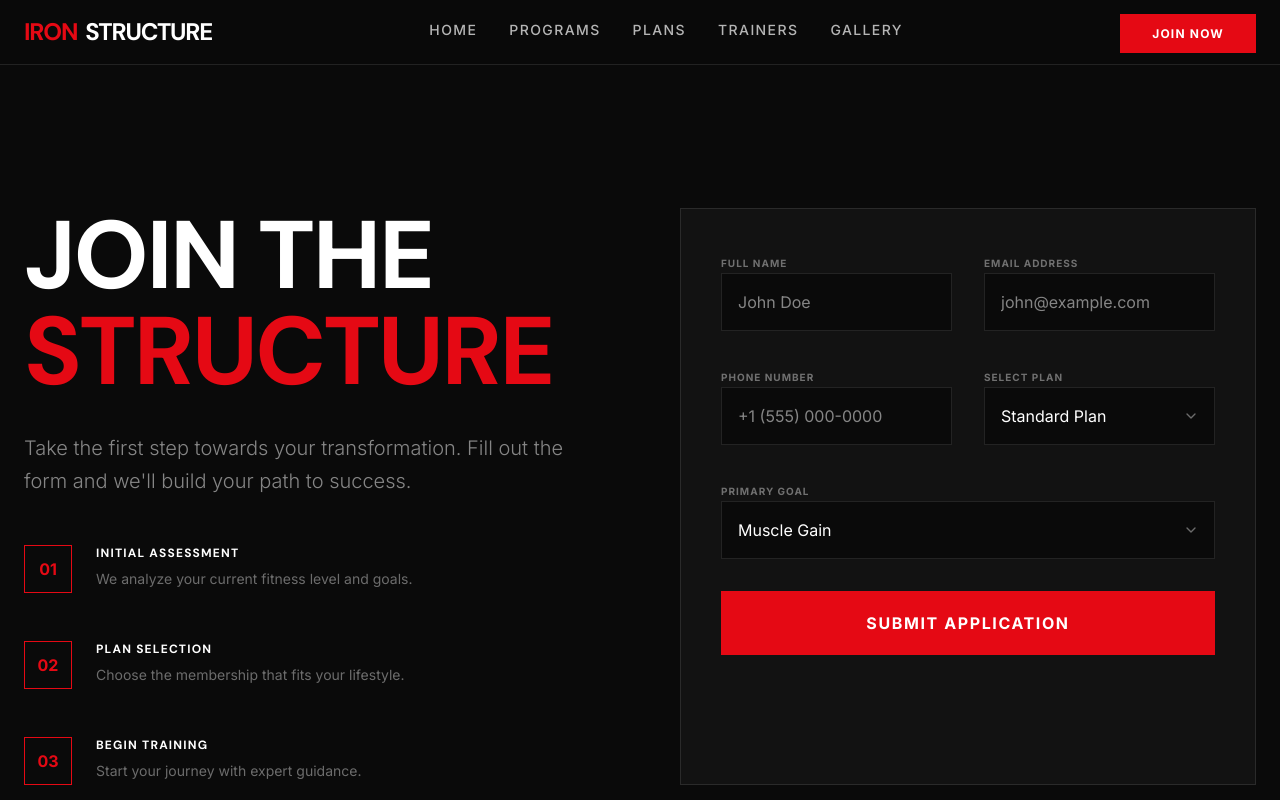
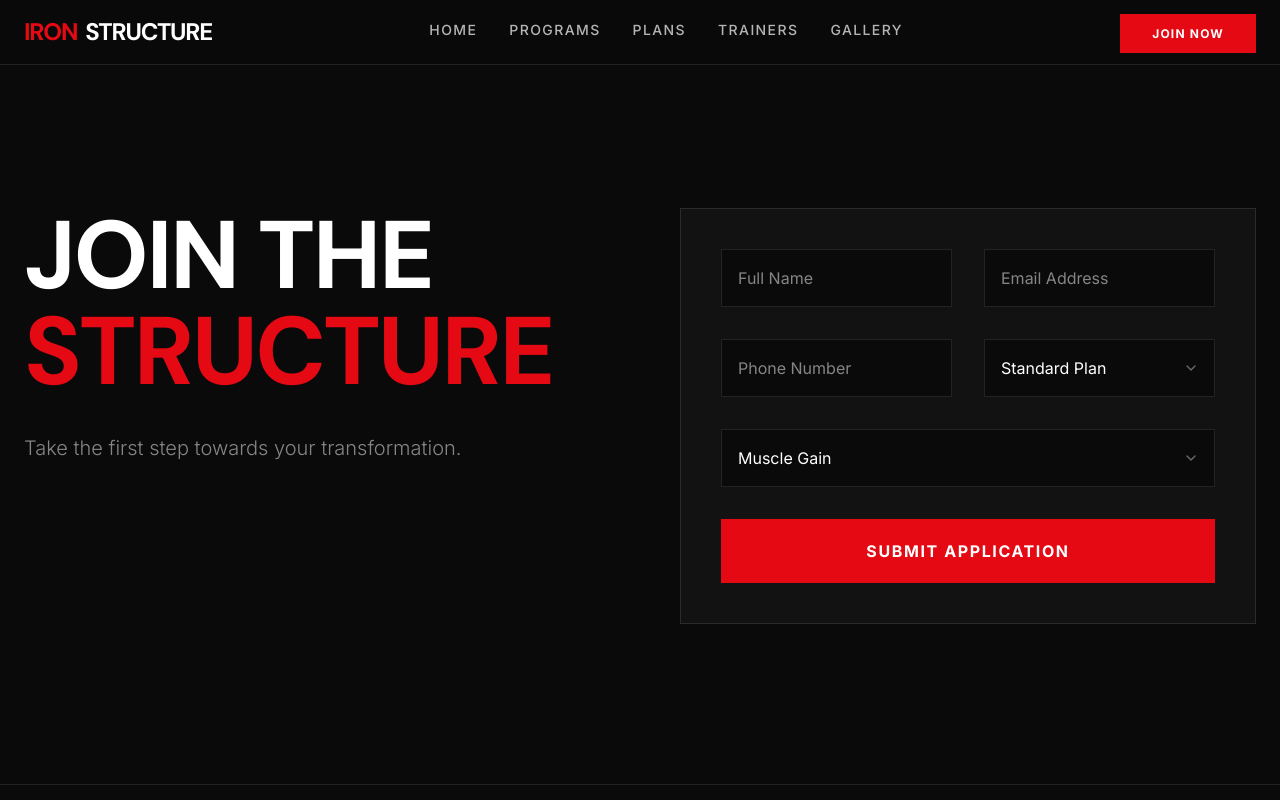
Before and after one commit to Ajay-0-6/gym-frontend-clean, a React (Vite) app: page /join in a window 1280 px wide. Shown: the top 800 px of the page. Built offline with nearby package versions, Linux system fonts and the light colour scheme.

Commit message:
Fix join form submission

```diff
--- a/src/pages/Join.tsx
+++ b/src/pages/Join.tsx
@@ -1,55 +1,66 @@
-import { motion } from 'motion/react';
-import { useSearchParams } from 'react-router-dom';
-import { useState } from 'react';
-import { ChevronDown, ChevronUp } from 'lucide-react';
-import React from 'react';
+import { motion } from "motion/react";
+import { useSearchParams } from "react-router-dom";
+import { useState } from "react";
+import { ChevronDown, ChevronUp } from "lucide-react";
+import React from "react";
 
 export default function Join() {
   const [searchParams] = useSearchParams();
-  const initialPlan = searchParams.get('plan') || 'standard';
+  const initialPlan = searchParams.get("plan") || "standard";
 
-  const [formData, setFormData] = useState({
-    name: '',
-    email: '',
-    phone: '',
+  const initialForm = {
+    name: "",
+    email: "",
+    phone: "",
     plan: initialPlan,
-    goal: 'muscle-gain',
-  });
+    goal: "muscle-gain",
+  };
 
+  const [formData, setFormData] = useState(initialForm);
   const [submitted, setSubmitted] = useState(false);
+  const [loading, setLoading] = useState(false);
   const [activeDropdown, setActiveDropdown] = useState<string | null>(null);
 
   const handleSubmit = async (e: React.FormEvent) => {
     e.preventDefault();
+    setLoading(true);
+
+    const payload = {
+      ...formData,
+      name: formData.name.trim(),
+      email: formData.email.trim(),
+      phone: formData.phone.trim(),
+    };
 
     try {
-      const res = await fetch('https://gym-backend-q7co.onrender.com/api/join', {
-        method: 'POST',
+      const res = await fetch("https://gym-backend-vfvr.onrender.com/api/join", {
+        method: "POST",
         headers: {
-          'Content-Type': 'application/json',
+          "Content-Type": "application/json",
         },
-        body: JSON.stringify(formData),
+        body: JSON.stringify(payload),
       });
 
-      const data = await res.json();
+      let data: any = {};
+      try {
+        data = await res.json();
+      } catch {
+        data = {};
+      }
+
+      console.log("Response:", data);
 
       if (res.ok) {
-        console.log(data);
         setSubmitted(true);
-
-        setFormData({
-          name: '',
-          email: '',
-          phone: '',
-          plan: 'standard',
-          goal: 'muscle-gain',
-        });
+        setFormData(initialForm);
       } else {
-        alert('Submission failed');
+        alert(data.message || "Submission failed");
       }
     } catch (error) {
-      console.error(error);
-      alert('Server error');
+      console.error("Submit Error:", error);
+      alert("Server error");
+    } finally {
+      setLoading(false);
     }
   };
 
@@ -66,8 +77,8 @@ export default function Join() {
           </h2>
 
           <p className="text-white/60 mb-10 leading-relaxed">
-            Your application has been received. One of our master trainers will
-            contact you within 24 hours to schedule your initial assessment.
+            Your application has been received. One of our trainers will contact
+            you within 24 hours.
           </p>
 
           <button
@@ -85,63 +96,18 @@ export default function Join() {
     <div className="pt-32 pb-20">
       <section className="py-20 bg-dark">
         <div className="max-w-7xl mx-auto px-6 grid grid-cols-1 lg:grid-cols-2 gap-20">
-          {/* Left Content */}
+          {/* Left */}
           <div>
             <h1 className="text-5xl md:text-8xl font-display font-bold uppercase mb-8 leading-none">
               Join the <br /> <span className="text-brand">Structure</span>
             </h1>
 
             <p className="text-white/50 text-xl font-light leading-relaxed mb-12">
-              Take the first step towards your transformation. Fill out the form
-              and we'll build your path to success.
-            </p>
-
-            <div className="space-y-12">
-              <div className="flex gap-6">
-                <div className="w-12 h-12 border border-brand flex items-center justify-center shrink-0 text-brand font-bold">
-                  01
-                </div>
-                <div>
-                  <h4 className="font-bold uppercase tracking-widest text-xs mb-2">
-                    Initial Assessment
-                  </h4>
-                  <p className="text-white/40 text-sm">
-                    We analyze your current fitness level and goals.
+              Take the first step towards your transformation.
             </p>
           </div>
-              </div>
 
-              <div className="flex gap-6">
-                <div className="w-12 h-12 border border-brand flex items-center justify-center shrink-0 text-brand font-bold">
-                  02
-                </div>
-                <div>
-                  <h4 className="font-bold uppercase tracking-widest text-xs mb-2">
-                    Plan Selection
-                  </h4>
-                  <p className="text-white/40 text-sm">
-                    Choose the membership that fits your lifestyle.
-                  </p>
-                </div>
-              </div>
-
-              <div className="flex gap-6">
-                <div className="w-12 h-12 border border-brand flex items-center justify-center shrink-0 text-brand font-bold">
-                  03
-                </div>
-                <div>
-                  <h4 className="font-bold uppercase tracking-widest text-xs mb-2">
-                    Begin Training
-                  </h4>
-                  <p className="text-white/40 text-sm">
-                    Start your journey with expert guidance.
-                  </p>
-                </div>
-              </div>
-            </div>
-          </div>
-
-          {/* Form */}
+          {/* Right Form */}
           <motion.div
             initial={{ opacity: 0, x: 20 }}
             animate={{ opacity: 1, x: 0 }}
@@ -149,110 +115,73 @@ export default function Join() {
           >
             <form onSubmit={handleSubmit} className="space-y-8">
               <div className="grid grid-cols-1 md:grid-cols-2 gap-8">
-                <div className="space-y-2">
-                  <label className="text-[10px] font-bold uppercase tracking-widest text-white/40">
-                    Full Name
-                  </label>
-
                 <input
                   required
                   type="text"
+                  placeholder="Full Name"
                   value={formData.name}
                   onChange={(e) =>
                     setFormData({ ...formData, name: e.target.value })
                   }
-                    className="w-full bg-dark border border-white/10 px-4 py-4 text-white focus:border-brand outline-none transition-colors"
-                    placeholder="John Doe"
+                  className="w-full bg-dark border border-white/10 px-4 py-4 text-white outline-none"
                 />
-                </div>
-
-                <div className="space-y-2">
-                  <label className="text-[10px] font-bold uppercase tracking-widest text-white/40">
-                    Email Address
-                  </label>
 
                 <input
                   required
                   type="email"
+                  placeholder="Email Address"
                   value={formData.email}
                   onChange={(e) =>
                     setFormData({ ...formData, email: e.target.value })
                   }
-                    className="w-full bg-dark border border-white/10 px-4 py-4 text-white focus:border-brand outline-none transition-colors"
-                    placeholder="john@example.com"
+                  className="w-full bg-dark border border-white/10 px-4 py-4 text-white outline-none"
                 />
-                </div>
               </div>
 
               <div className="grid grid-cols-1 md:grid-cols-2 gap-8">
-                <div className="space-y-2">
-                  <label className="text-[10px] font-bold uppercase tracking-widest text-white/40">
-                    Phone Number
-                  </label>
-
                 <input
                   required
                   type="tel"
+                  placeholder="Phone Number"
                   value={formData.phone}
                   onChange={(e) =>
                     setFormData({ ...formData, phone: e.target.value })
                   }
-                    className="w-full bg-dark border border-white/10 px-4 py-4 text-white focus:border-brand outline-none transition-colors"
-                    placeholder="+1 (555) 000-0000"
+                  className="w-full bg-dark border border-white/10 px-4 py-4 text-white outline-none"
                 />
-                </div>
-
-                <div className="space-y-2">
-                  <label className="text-[10px] font-bold uppercase tracking-widest text-white/40">
-                    Select Plan
-                  </label>
 
                 <div className="relative">
                   <select
                     value={formData.plan}
-                      onChange={(e) => {
-                        setFormData({ ...formData, plan: e.target.value });
-                        e.target.blur();
-                      }}
-                      onFocus={() => setActiveDropdown('plan')}
+                    onChange={(e) =>
+                      setFormData({ ...formData, plan: e.target.value })
+                    }
+                    onFocus={() => setActiveDropdown("plan")}
                     onBlur={() => setActiveDropdown(null)}
-                      className="w-full bg-dark border border-white/10 px-4 py-4 text-white focus:border-brand outline-none transition-colors appearance-none pr-10"
+                    className="w-full bg-dark border border-white/10 px-4 py-4 text-white appearance-none outline-none"
                   >
                     <option value="basic">Basic Plan</option>
                     <option value="standard">Standard Plan</option>
                     <option value="premium">Premium Plan</option>
                   </select>
 
-                    {activeDropdown === 'plan' ? (
-                      <ChevronUp
-                        className="absolute right-4 top-1/2 -translate-y-1/2 text-brand pointer-events-none"
-                        size={16}
-                      />
+                  {activeDropdown === "plan" ? (
+                    <ChevronUp className="absolute right-4 top-1/2 -translate-y-1/2 text-brand" size={16} />
                   ) : (
-                      <ChevronDown
-                        className="absolute right-4 top-1/2 -translate-y-1/2 text-white/40 pointer-events-none"
-                        size={16}
-                      />
+                    <ChevronDown className="absolute right-4 top-1/2 -translate-y-1/2 text-white/40" size={16} />
                   )}
                 </div>
               </div>
-              </div>
-
-              <div className="space-y-2">
-                <label className="text-[10px] font-bold uppercase tracking-widest text-white/40">
-                  Primary Goal
-                </label>
 
               <div className="relative">
                 <select
                   value={formData.goal}
-                    onChange={(e) => {
-                      setFormData({ ...formData, goal: e.target.value });
-                      e.target.blur();
-                    }}
-                    onFocus={() => setActiveDropdown('goal')}
+                  onChange={(e) =>
+                    setFormData({ ...formData, goal: e.target.value })
+                  }
+                  onFocus={() => setActiveDropdown("goal")}
                   onBlur={() => setActiveDropdown(null)}
-                    className="w-full bg-dark border border-white/10 px-4 py-4 text-white focus:border-brand outline-none transition-colors appearance-none pr-10"
+                  className="w-full bg-dark border border-white/10 px-4 py-4 text-white appearance-none outline-none"
                 >
                   <option value="muscle-gain">Muscle Gain</option>
                   <option value="weight-loss">Weight Loss</option>
@@ -260,25 +189,19 @@ export default function Join() {
                   <option value="flexibility">Flexibility & Recovery</option>
                 </select>
 
-                  {activeDropdown === 'goal' ? (
-                    <ChevronUp
-                      className="absolute right-4 top-1/2 -translate-y-1/2 text-brand pointer-events-none"
-                      size={16}
-                    />
+                {activeDropdown === "goal" ? (
+                  <ChevronUp className="absolute right-4 top-1/2 -translate-y-1/2 text-brand" size={16} />
                 ) : (
-                    <ChevronDown
-                      className="absolute right-4 top-1/2 -translate-y-1/2 text-white/40 pointer-events-none"
-                      size={16}
-                    />
+                  <ChevronDown className="absolute right-4 top-1/2 -translate-y-1/2 text-white/40" size={16} />
                 )}
-                </div>
               </div>
 
               <button
                 type="submit"
-                className="w-full py-5 bg-brand text-white font-bold uppercase tracking-widest hover:bg-brand/90 transition-all"
+                disabled={loading}
+                className="w-full py-5 bg-brand text-white font-bold uppercase tracking-widest hover:bg-brand/90 transition-all disabled:opacity-50 disabled:cursor-not-allowed"
               >
-                Submit Application
+                {loading ? "Submitting..." : "Submit Application"}
               </button>
             </form>
           </motion.div>
```
Lines whose indentation alone changed are shown as unchanged.
